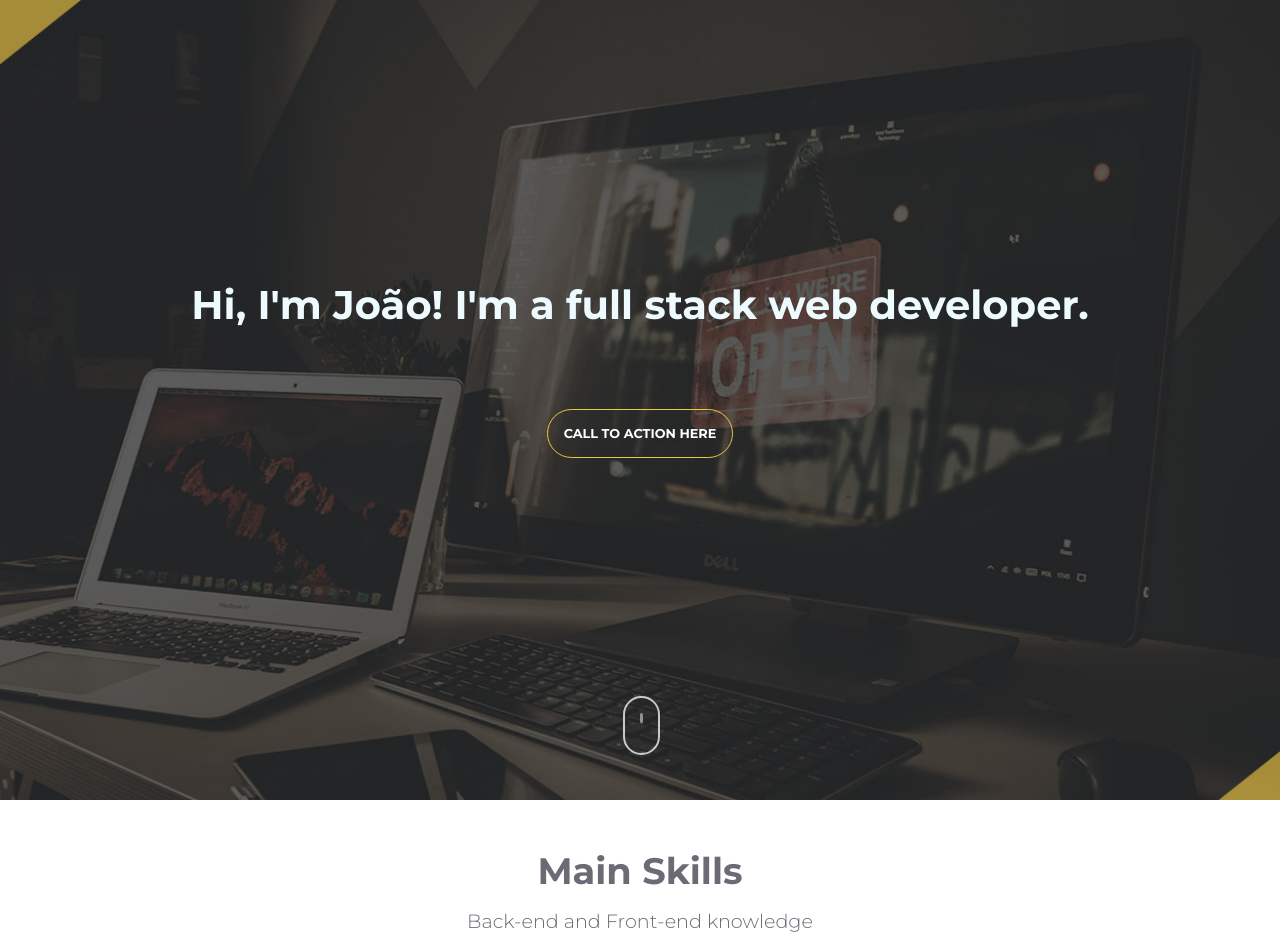
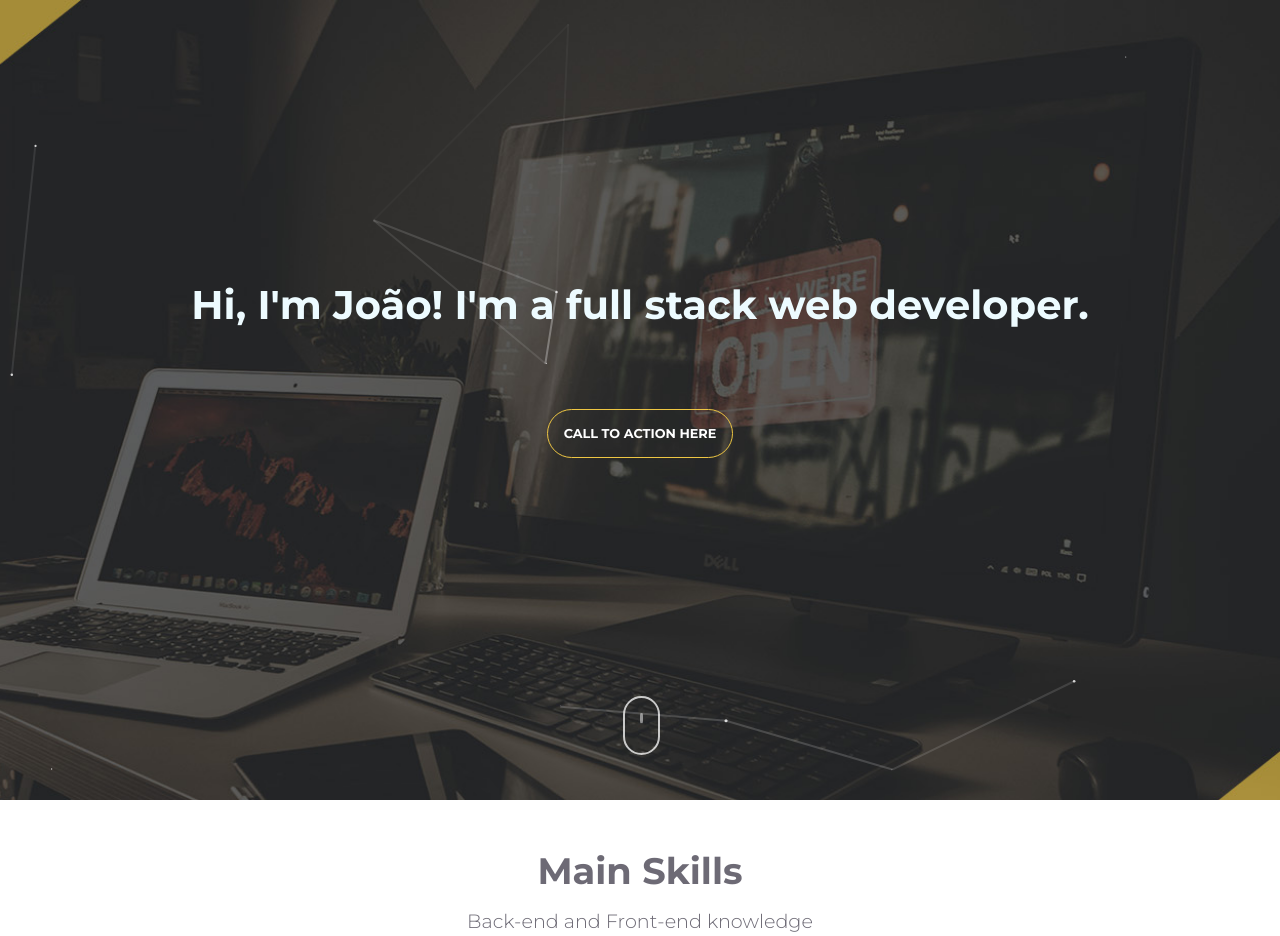
Before and after one commit to jonit-dev/portfolio, a plain HTML site: page index.html in a window 1280 px wide. Shown: the top 936 px of the page. Drawn offline with nearby package versions, Linux system fonts and the light colour scheme.

Commit message:
particlejs config

```diff
--- a/css/main.css
+++ b/css/main.css
@@ -11,6 +11,20 @@ p {
     line-height: 1.4rem;
 }
 
+
+/* ------------------------------------------------------------|
+| PARTICLEJS
+*-------------------------------------------------------------*/
+
+#particles-js {
+    width: 100%;
+    height:100vh;
+    position: absolute;
+    top:0;
+    left:0;
+
+}
+
 /* ------------------------------------------------------------|
 | SECTIONS
 *-------------------------------------------------------------*/
@@ -19,6 +33,12 @@ section {
     background-color: #edfbff;
     width: 100%;
 
+}
+
+.section-cta {
+    position:relative;
+    top:0;
+    left:0;
 }
 
 /*Section Background Paralax Effect*/
@@ -37,6 +57,7 @@ section {
     background-position: center;
     background-repeat: no-repeat;
     background-size: cover;
+
 }
 
 .section-skills {
--- a/index.html
+++ b/index.html
@@ -22,9 +22,14 @@
     <link rel="stylesheet" href="css/main.css">
     <link rel="stylesheet" href="css/components.css">
 
+
+    <!--ParticlesJS-->
+    <script src="node_modules/particles.js/particles.js"></script>
+    <script src="scripts/particleJs/app.js"></script>
+
 </head>
 <body>
-
+<div id="particles-js"></div>
 <header role="banner">
     <!-- Introductory information: Logo, navbar, etc...-->
 
@@ -49,6 +54,7 @@
 
                     <br>
                     <a href="#" class="btn section-cta">CALL TO ACTION HERE</a>
+
                 </div>
             </header>
 
@@ -58,6 +64,8 @@
                     <div class="scroller"></div>
                 </div>
             </div>
+
+
 
 
         </section>
--- /dev/null
+++ b/scripts/particleJs/app.js
@@ -0,0 +1,7 @@
+/* particlesJS.load(@dom-id, @path-json, @callback (optional)); */
+particlesJS.load('particles-js', 'scripts/particleJs/assets/particles.json', function() {
+    console.log('callback - particles.js config loaded');
+});/* particlesJS.load(@dom-id, @path-json, @callback (optional)); */
+particlesJS.load('particles-js', 'scripts/particleJs/assets/particles.json', function() {
+    console.log('callback - particles.js config loaded');
+});
--- /dev/null
+++ b/scripts/particleJs/assets/particles.json
@@ -0,0 +1,110 @@
+{
+  "particles": {
+    "number": {
+      "value": 10,
+      "density": {
+        "enable": true,
+        "value_area": 800
+      }
+    },
+    "color": {
+      "value": "#ffffff"
+    },
+    "shape": {
+      "type": "circle",
+      "stroke": {
+        "width": 0,
+        "color": "#000000"
+      },
+      "polygon": {
+        "nb_sides": 5
+      },
+      "image": {
+        "src": "img/github.svg",
+        "width": 100,
+        "height": 100
+      }
+    },
+    "opacity": {
+      "value": 0.8,
+      "random": false,
+      "anim": {
+        "enable": false,
+        "speed": 1,
+        "opacity_min": 0.1,
+        "sync": false
+      }
+    },
+    "size": {
+      "value": 2,
+      "random": true,
+      "anim": {
+        "enable": false,
+        "speed": 80,
+        "size_min": 0.1,
+        "sync": false
+      }
+    },
+    "line_linked": {
+      "enable": true,
+      "distance": 300,
+      "color": "#ffffff",
+      "opacity": 0.4,
+      "width": 2
+    },
+    "move": {
+      "enable": true,
+      "speed": 4,
+      "direction": "none",
+      "random": false,
+      "straight": false,
+      "out_mode": "out",
+      "bounce": true,
+      "attract": {
+        "enable": false,
+        "rotateX": 600,
+        "rotateY": 1200
+      }
+    }
+  },
+  "interactivity": {
+    "detect_on": "canvas",
+    "events": {
+      "onhover": {
+        "enable": false,
+        "mode": "repulse"
+      },
+      "onclick": {
+        "enable": true,
+        "mode": "repulse"
+      },
+      "resize": true
+    },
+    "modes": {
+      "grab": {
+        "distance": 800,
+        "line_linked": {
+          "opacity": 1
+        }
+      },
+      "bubble": {
+        "distance": 800,
+        "size": 80,
+        "duration": 2,
+        "opacity": 0.8,
+        "speed": 3
+      },
+      "repulse": {
+        "distance": 400,
+        "duration": 0.4
+      },
+      "push": {
+        "particles_nb": 4
+      },
+      "remove": {
+        "particles_nb": 2
+      }
+    }
+  },
+  "retina_detect": true
+}
```
Also changed, not shown: 1 other file.
